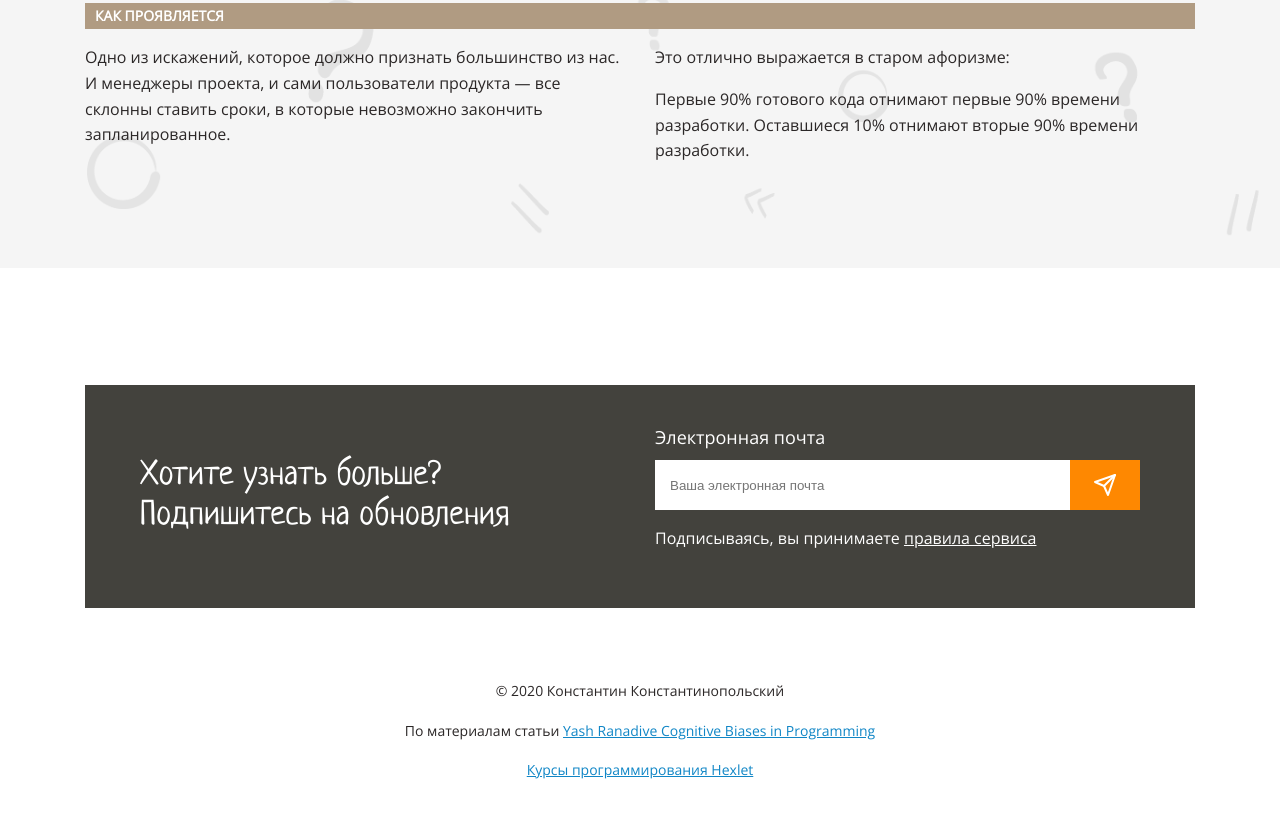
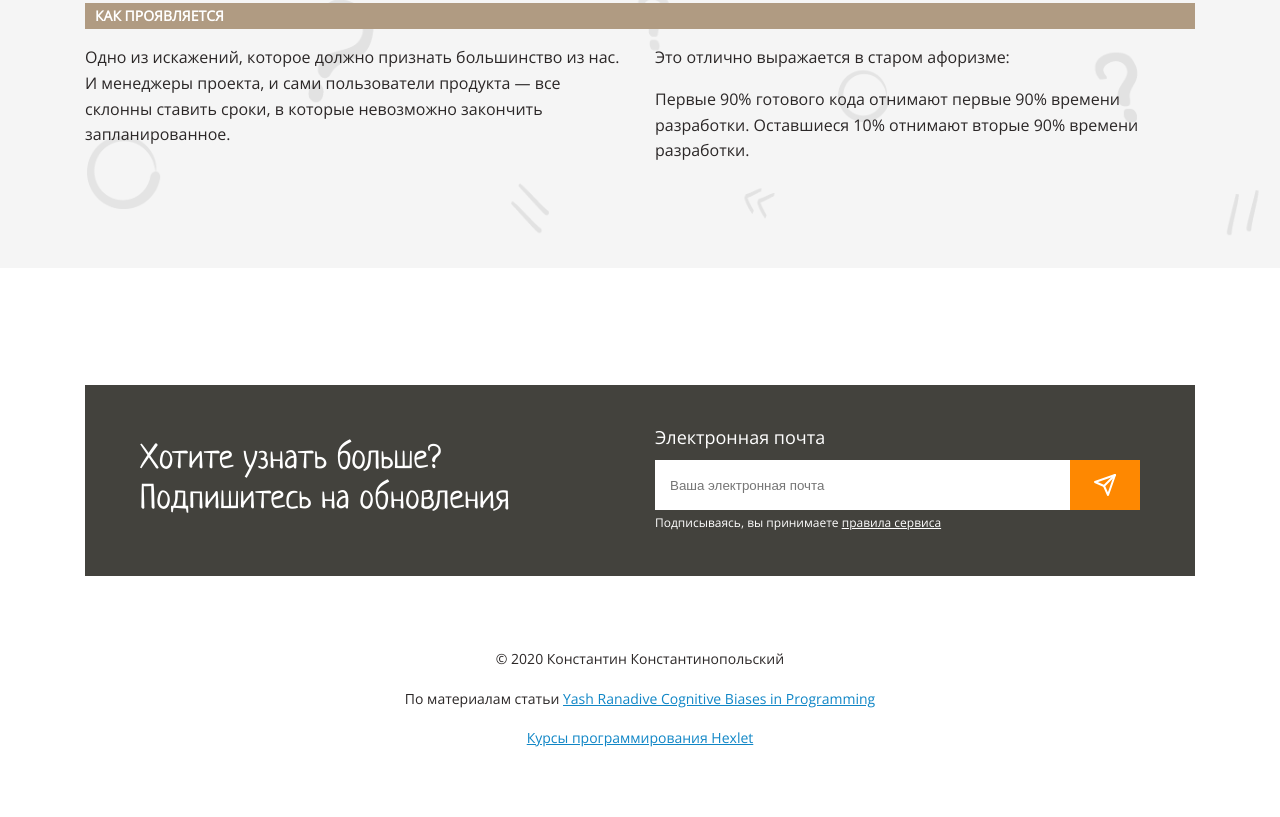
Before and after one commit to unhappymonday/layout-designer-project-58, a website: page src/index.html in a window 1280 px wide. Shown: the part 6940-7757 px from the top of the page. Drawn offline with Linux system fonts and the light colour scheme.

Commit message:
Last changes

```diff
--- a/src/index.html
+++ b/src/index.html
@@ -171,7 +171,7 @@
           <input id="mail" name="email" type="text" class="" placeholder="Ваша электронная почта">
           <button type="submit" class=""></button>
         </div>
-        <p class="">Подписываясь, вы принимаете <a href="" class="">правила сервиса</a></p>
+        <p class="form-link">Подписываясь, вы принимаете <a href="" class="">правила сервиса</a></p>
       </form>
     </div>
     <div class="">
```
